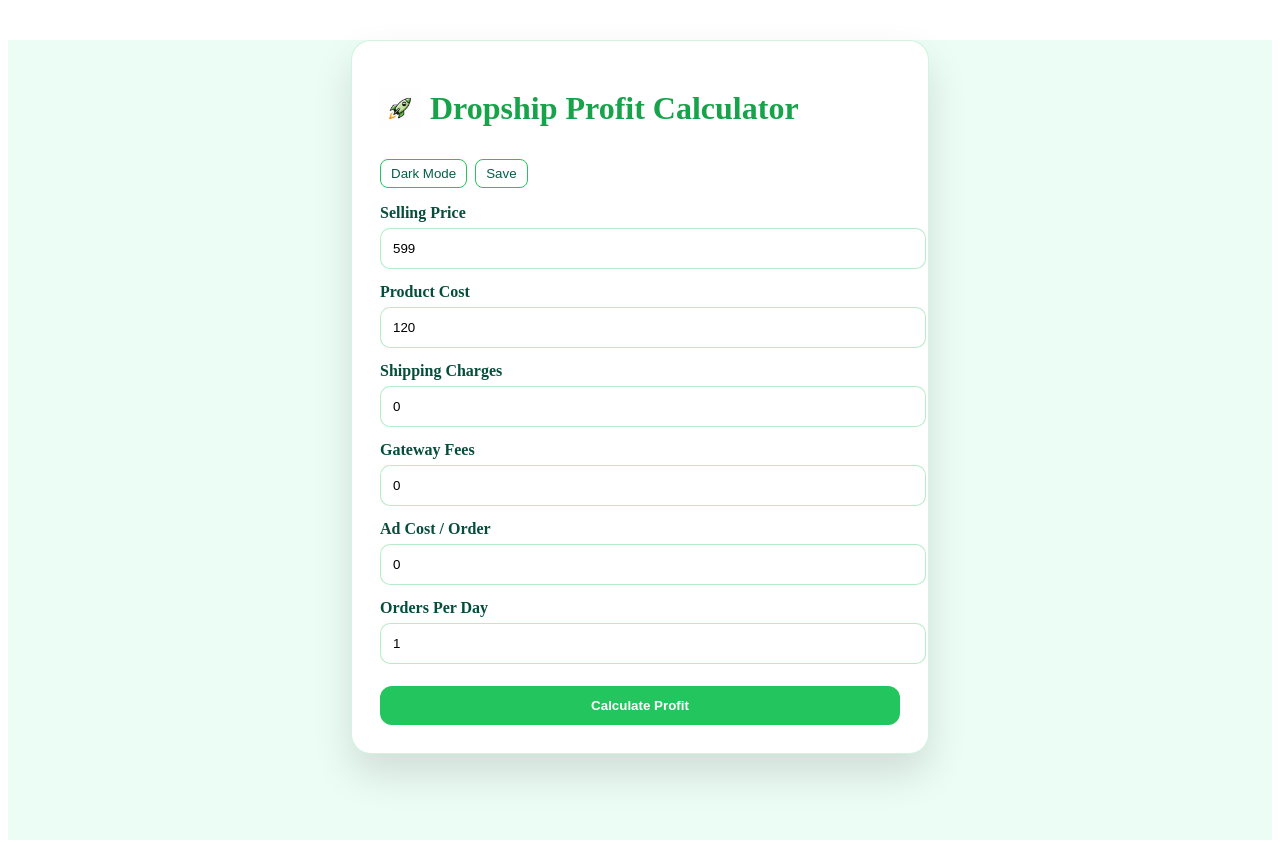
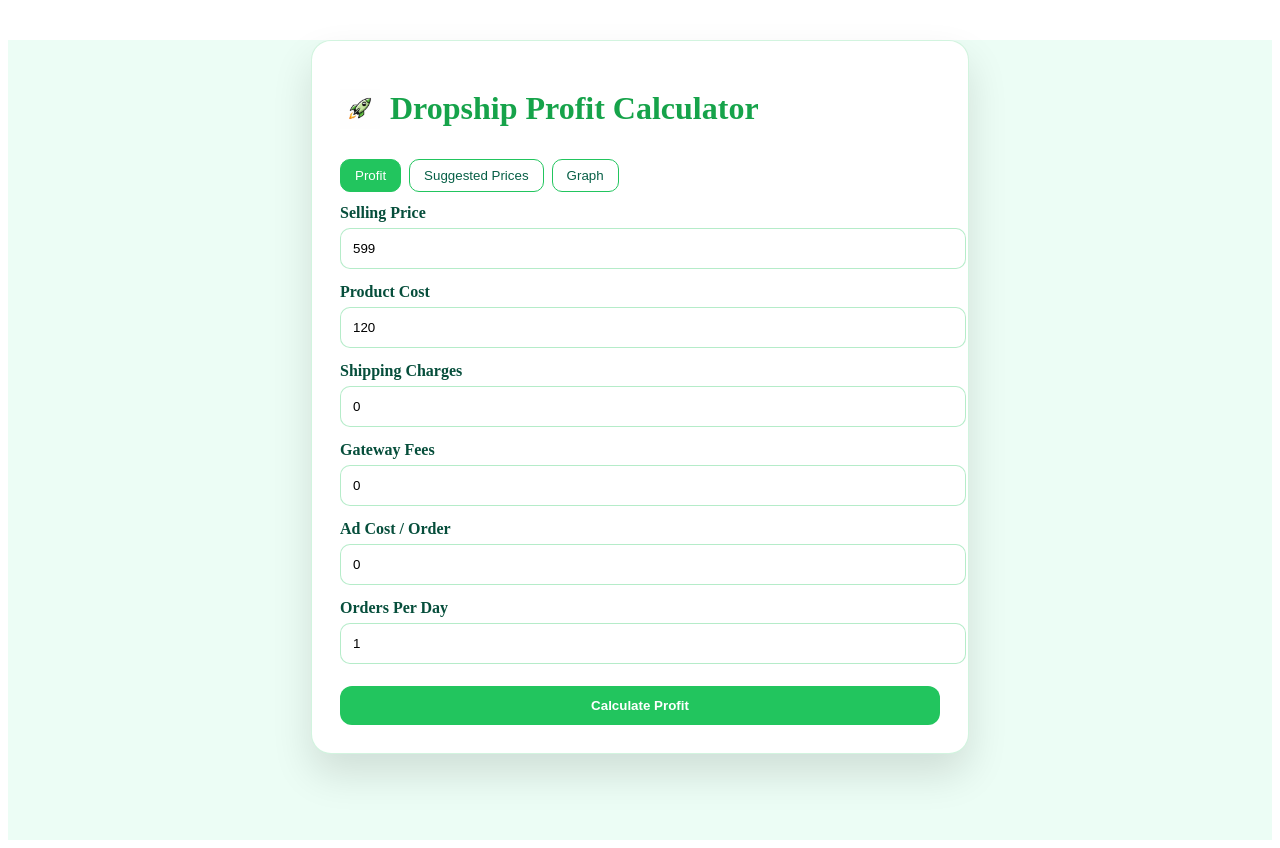
Before and after one commit to mmhmdayaan27/dropship-profit-calculator, a React (Vite) app: page / in a window 1280 px wide. Built offline with nearby package versions, Linux system fonts and the light colour scheme.

Commit message:
Update App.jsx

```diff
--- a/src/App.jsx
+++ b/src/App.jsx
@@ -4,6 +4,7 @@ import { LineChart, Line, XAxis, YAxis, Tooltip, ResponsiveContainer } from "rec
 export default function DropshipCalculator() {
   const [currency, setCurrency] = useState("₹");
   const [darkMode, setDarkMode] = useState(false);
+  const [activeTab, setActiveTab] = useState("profit");
 
   const [sellingPrice, setSellingPrice] = useState(599);
   const [productCost, setProductCost] = useState(120);
@@ -76,7 +77,7 @@ export default function DropshipCalculator() {
     background: darkMode ? "#020617" : "white",
     padding: 28,
     borderRadius: 20,
-    maxWidth: 520,
+    maxWidth: 600,
     margin: "40px auto",
     boxShadow: "0 20px 40px rgba(0,0,0,0.12)",
     border: "1px solid #22c55e33"
@@ -104,42 +105,52 @@ export default function DropshipCalculator() {
     marginTop: 8
   };
 
-  const smallBtn = {
-    background: "transparent",
+  const tabBtn = (tab) => ({
+    padding: "8px 14px",
+    borderRadius: 10,
     border: "1px solid #22c55e",
-    color: darkMode ? "#4ade80" : "#065f46",
-    padding: "6px 10px",
-    borderRadius: 8,
+    background: activeTab === tab ? "#22c55e" : "transparent",
+    color: activeTab === tab ? "white" : darkMode ? "#4ade80" : "#065f46",
     cursor: "pointer",
-    marginRight: 8
-  };
+    marginRight: 8,
+    marginBottom: 12
+  });
+
+  const totalBaseCost =
+    Number(productCost) + Number(shippingCost) + Number(fees) + Number(adsCost);
+
+  const suggestedPrices = [20, 30, 50].map((m) => ({
+    margin: m,
+    price: totalBaseCost ? (totalBaseCost / (1 - m / 100)).toFixed(0) : 0
+  }));
 
   const chartData = profit
     ? [
-        { name: "Total Cost", value: Number(productCost) + Number(shippingCost) + Number(fees) + Number(adsCost) },
-        { name: "Selling Price", value: Number(sellingPrice) },
-        { name: "Net Profit", value: Number(profit) }
+        { name: "Cost", value: totalBaseCost },
+        { name: "Selling", value: Number(sellingPrice) },
+        { name: "Profit", value: Number(profit) }
       ]
     : [];
 
   return (
     <div style={{ minHeight: "100vh", ...theme }}>
       <div style={card}>
-        {/* Logo + Title */}
+        {/* Header */}
         <div style={{ display: "flex", alignItems: "center", gap: 10, marginBottom: 10 }}>
           <img src="/logo.png" alt="logo" style={{ width: 40, height: 40 }} />
           <h1 style={{ color: "#16a34a" }}>Dropship Profit Calculator</h1>
         </div>
 
-        <div style={{ marginBottom: 16 }}>
-          <button onClick={() => setDarkMode(!darkMode)} style={smallBtn}>
-            {darkMode ? "Light" : "Dark"} Mode
-          </button>
-          <button onClick={saveData} style={smallBtn}>
-            Save
-          </button>
+        {/* Tabs */}
+        <div>
+          <button style={tabBtn("profit")} onClick={() => setActiveTab("profit")}>Profit</button>
+          <button style={tabBtn("suggest")} onClick={() => setActiveTab("suggest")}>Suggested Prices</button>
+          <button style={tabBtn("graph")} onClick={() => setActiveTab("graph")}>Graph</button>
         </div>
 
+        {/* PROFIT TAB */}
+        {activeTab === "profit" && (
+          <>
             {[
               ["Selling Price", sellingPrice, setSellingPrice],
               ["Product Cost", productCost, setProductCost],
@@ -150,21 +161,13 @@ export default function DropshipCalculator() {
             ].map(([label, val, set]) => (
               <div key={label}>
                 <label style={{ fontWeight: 600 }}>{label}</label>
-            <input
-              type="number"
-              value={val}
-              onChange={(e) => set(e.target.value)}
-              style={input}
-            />
+                <input type="number" value={val} onChange={(e) => set(e.target.value)} style={input} />
               </div>
             ))}
 
-        <button onClick={calculateProfit} style={greenBtn}>
-          Calculate Profit
-        </button>
+            <button onClick={calculateProfit} style={greenBtn}>Calculate Profit</button>
 
             {profit && (
-          <>
               <div style={{ marginTop: 18, lineHeight: 1.8 }}>
                 <p><strong>Net Profit:</strong> {currency}{profit}</p>
                 <p><strong>Margin:</strong> {margin}%</p>
@@ -172,29 +175,35 @@ export default function DropshipCalculator() {
                 <p><strong>Daily Profit:</strong> {currency}{dailyProfit}</p>
                 <p><strong>Monthly Profit:</strong> {currency}{monthlyProfit}</p>
               </div>
+            )}
+          </>
+        )}
 
-            {/* Graph with Axis Names */}
-            <div style={{ height: 260, marginTop: 24 }}>
-              <h3 style={{ marginBottom: 8 }}>Profit Overview Graph</h3>
-              <p style={{ fontSize: 13, opacity: 0.7, marginBottom: 10 }}>
-                X‑axis: Cost → Selling → Profit &nbsp; | &nbsp; Y‑axis: Amount in {currency}
+        {/* SUGGESTED PRICES TAB */}
+        {activeTab === "suggest" && (
+          <div style={{ marginTop: 20 }}>
+            <h3>Recommended Selling Prices</h3>
+            {suggestedPrices.map((s) => (
+              <p key={s.margin}>
+                For <strong>{s.margin}%</strong> margin → <strong>{currency}{s.price}</strong>
               </p>
+            ))}
+          </div>
+        )}
 
+        {/* GRAPH TAB */}
+        {activeTab === "graph" && profit && (
+          <div style={{ height: 300, marginTop: 20 }}>
+            <h3>Profit Graph</h3>
             <ResponsiveContainer width="100%" height="100%">
               <LineChart data={chartData}>
-                  <XAxis
-                    dataKey="name"
-                    label={{ value: "Stage", position: "insideBottom", offset: -5 }}
-                  />
-                  <YAxis
-                    label={{ value: `Amount (${currency})`, angle: -90, position: "insideLeft" }}
-                  />
+                <XAxis dataKey="name" label={{ value: "Stage", position: "insideBottom", offset: -5 }} />
+                <YAxis label={{ value: `Amount (${currency})`, angle: -90, position: "insideLeft" }} />
                 <Tooltip />
                 <Line type="monotone" dataKey="value" stroke="#22c55e" strokeWidth={3} />
               </LineChart>
             </ResponsiveContainer>
           </div>
-          </>
         )}
       </div>
     </div>
```
Lines whose indentation alone changed are shown as unchanged.
